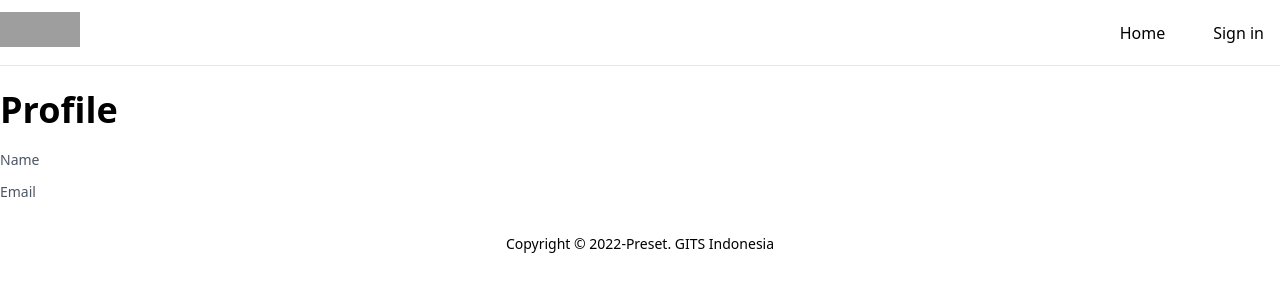
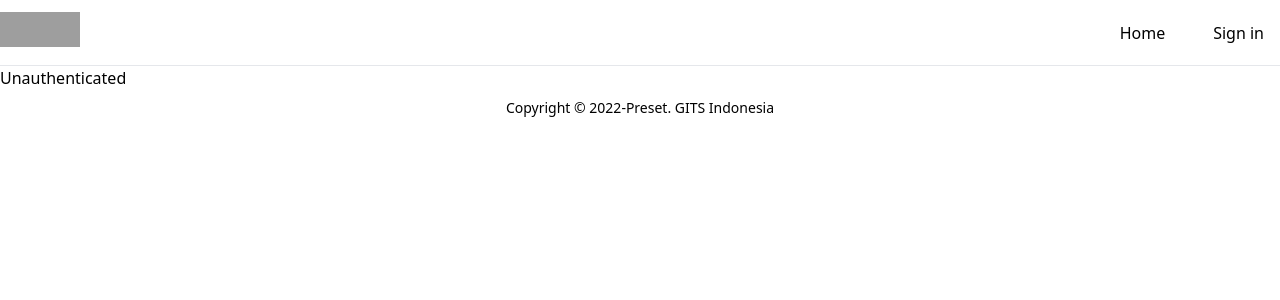
Before and after one commit to gitsindonesia/next-starter, a Next.js app: page /profile in a window 1280 px wide. Shown: the top 300 px of the page. Built offline with nearby package versions, Linux system fonts and the light colour scheme; no server answers; grey boxes are pictures that could not be loaded.

Commit message:
chore: add AuthenticatedPage component

```diff
--- /dev/null
+++ b/components/Layouts/AuthenticatedPage.tsx
@@ -0,0 +1,19 @@
+import { useSession } from 'next-auth/react';
+
+export default function AuthenticatedPage({
+  children,
+}: {
+  children: React.ReactNode;
+}) {
+  const { status } = useSession();
+
+  if (status === 'loading') {
+    return <p>Loading...</p>;
+  }
+
+  if (status === 'unauthenticated') {
+    return <p>Unauthenticated</p>;
+  }
+
+  return <div>{children}</div>;
+}
--- a/pages/profile.tsx
+++ b/pages/profile.tsx
@@ -1,9 +1,11 @@
 import { useSession } from 'next-auth/react';
+import AuthenticatedPage from '../components/Layouts/AuthenticatedPage';
 
 export default function Profile() {
   const { data: session } = useSession();
 
   return (
+    <AuthenticatedPage>
       <div className="container mx-auto py-6">
         <h1 className="font-semibold text-4xl">Profile</h1>
 
@@ -18,5 +20,6 @@ export default function Profile() {
           </div>
         </div>
       </div>
+    </AuthenticatedPage>
   );
 }
```
Lines whose indentation alone changed are shown as unchanged.
